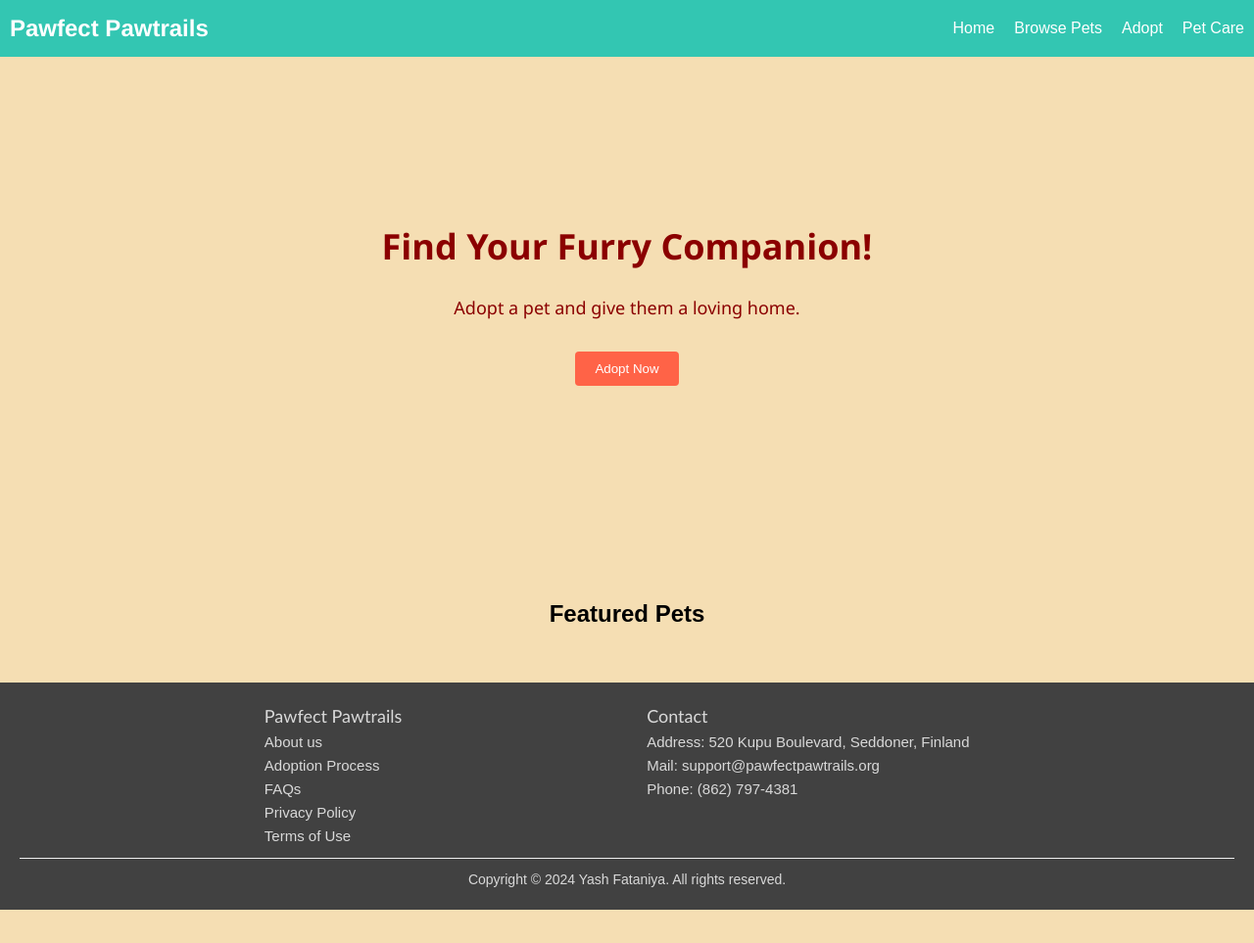
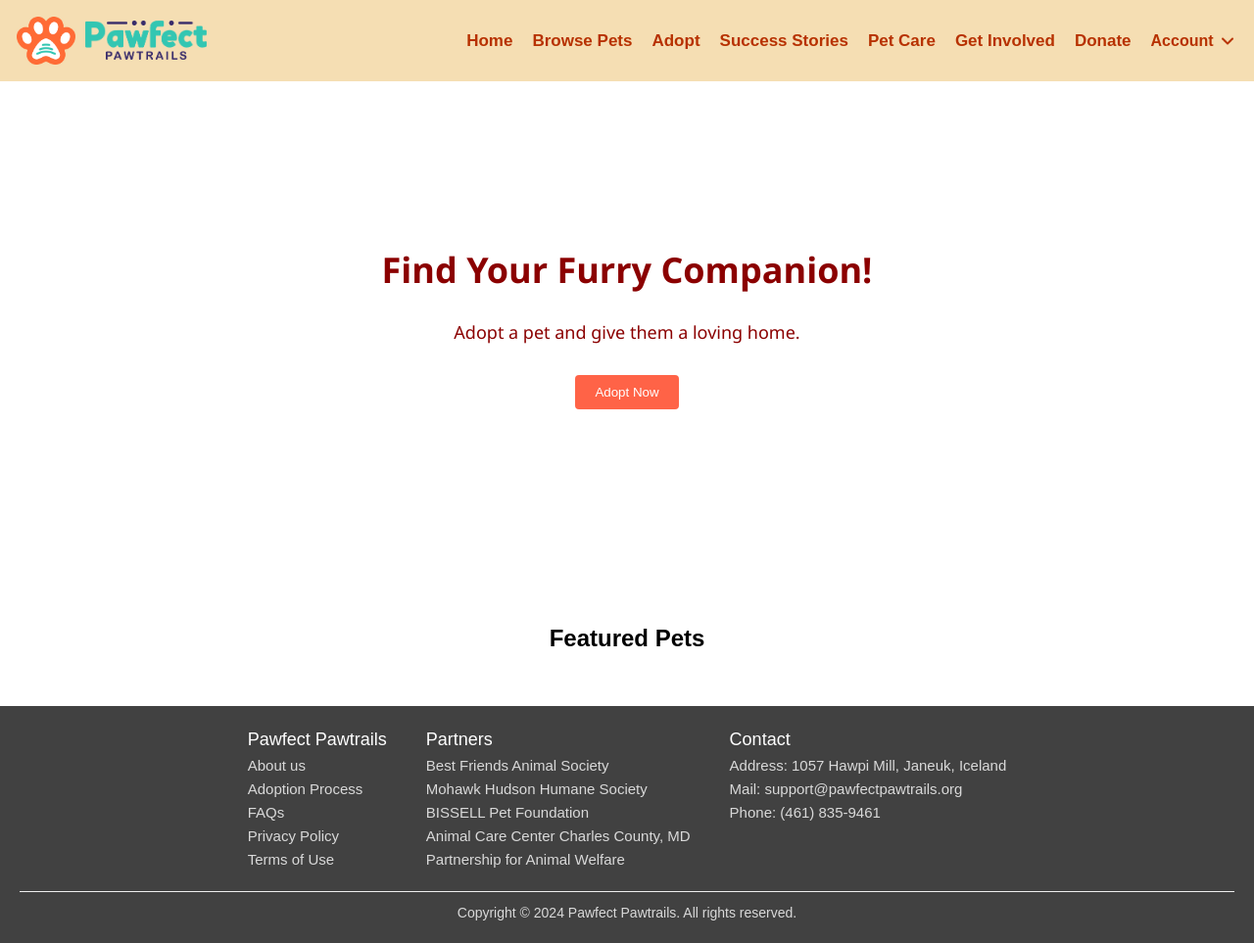
Before and after one commit to theyaxh/Pet-Adoption-and-Care, a PHP site: page / in a window 1280 px wide. Shown: the whole page at 98% size. Before the commit the page ends 929 px from the top, so only its background shows below. Run offline with PHP 8.4, Linux system fonts and the light colour scheme.

Commit message:
Update Header and Footer

```diff
--- a/index.html
+++ b/index.html
@@ -5,19 +5,45 @@
     <meta name="viewport" content="width=device-width, initial-scale=1.0">
     <title>Pawfect Pawtrails - Adoption and Care</title>
     <link rel="stylesheet" href="styles.css">
-    <link rel="icon" type="icon/x-icon" href="resources/Pawfect Pawtrails-2.png">
+    <link rel="icon" type="icon/x-icon" href="resources/Pawfect Pawtrails-4.png">
 </head>
 <body>
     <header>
+        <div class="header-container">
+            <a href="#">
+                <div class="logo-section">
+                    <img id="paw" src="resources/Pawfect Pawtrails-3.png" alt="logo">
+                    <img id="paw2" src="resources/Pawfect Pawtrails-5.png" alt="logo">
+                </div>
+            </a>
             <nav>
-            <div class="logo">Pawfect Pawtrails</div>
                 <ul>
                     <li><a href="#">Home</a></li>
                     <li><a href="#">Browse Pets</a></li>
                     <li><a href="#">Adopt</a></li>
+                    <li><a href="#">Success Stories</a></li>
                     <li><a href="#">Pet Care</a></li>
+                    <li><a href="#">Get Involved</a></li>
+                    <li><a href="#">Donate</a></li>
+                    <li class="dropdown">
+                        <a href="#" class="dropbtn">Account</a>
+                        <div class="dropdown-content">
+                            <a href="#">Profile</a>
+                            <a href="#">Adoption History</a>
+                            <a href="#">Favourites</a>
+                            <a href="#">Foster Applications</a>
+                            <a href="#">Volunteer Applications</a>
+                            <a href="#">Donations</a>
+                            <a href="#">Settings</a>
+                            <a href="#">Logout</a>
+                        </div>
+                        <a href="#" class="dropdown-link">
+                            <img src="resources/down-2.png" alt="down arrow">
+                        </a>
+                    </li>
                 </ul>
             </nav>
+        </div>
     </header>
 
     <main>
@@ -45,18 +71,28 @@
                     <li><a class="link" href="#">Terms of Use</a></li>
                 </ul>
             </section>
+            <section class="footer-links">
+                <p id="xname">Partners</p>
+                <ul>
+                    <li><a class="link" href="https://bestfriends.org/">Best Friends Animal Society</a></li>
+                    <li><a class="link" href="https://www.mohawkhumane.org/">Mohawk Hudson Humane Society</a></li>
+                    <li><a class="link" href="https://www.bissellpetfoundation.org/">BISSELL Pet Foundation</a></li>
+                    <li><a class="link" href="https://www.charlescountymd.gov/services/animal-care-control/animal-care-center">Animal Care Center Charles County, MD</a></li>
+                    <li><a class="link" href="https://paw-rescue.org/adopt/">Partnership for Animal Welfare</a></li>
+                </ul>
+            </section>
             <section class="contact">
                 <p id="xname">Contact</p>
                 <ul>
-                    <li>Address: 520 Kupu Boulevard, Seddoner, Finland</li>
+                    <li>Address: 1057 Hawpi Mill, Janeuk, Iceland</li>
                     <li>Mail: support@pawfectpawtrails.org</li>
-                    <li>Phone: (862) 797-4381</li>
+                    <li>Phone: (461) 835-9461</li>
                 </ul>
             </section>
         </div>
         <hr id="ftline">
         <div class="credits">
-            <p>Copyright © 2024 Yash Fataniya. All rights reserved.</p>
+            <p>Copyright © 2024 Pawfect Pawtrails. All rights reserved.</p>
         </div>
     </footer>
     <script src="main.js"></script>
--- a/styles.css
+++ b/styles.css
@@ -7,28 +7,37 @@
 body {
     font-family: Arial, sans-serif;
     line-height: 1.6;
-    background-color: wheat;
+    background-color: white;
 }
 
-/* Header and navigation */
+/* Header */
 header {
-    background-color: #33C6B2;
-    color: #fff;
-    padding: 10px;
-    font-family: Arial, Helvetica, sans-serif;
+    background-color: wheat;
+    padding: 17px;
 }
 
-nav {
+.header-container {
     display: flex;
     justify-content: space-between;
     align-items: center;
-    margin: auto;
 }
 
-.logo {
-    font-size: 24px;
-    font-family: Helvetica;
-    font-weight: bold;
+.logo-section img::selection {
+    background-color: whitesmoke;
+}
+
+.logo-section {
+    display: flex;
+    align-items: center;
+}
+
+#paw {
+    width: 60px;
+    margin-right: 10px;
+}
+
+#paw2 {
+    height: 40px;
 }
 
 nav ul {
@@ -38,16 +47,114 @@ nav ul {
 
 nav ul li {
     margin-left: 20px;
+    text-align: center;
 }
 
 nav ul li a {
-    color: #fff;
+    font-size: 17px;
+    color: #b73100 ;
     text-decoration: none;
+    font-weight: bold;
+    transition: color 0.3s;
+}
+
+nav ul li a::selection {
+    background-color: #3d3d3d;
+    color: whitesmoke;
+}
+
+nav ul li a:hover {
+    color: #392C6B;
+}
+
+.dropdown {
+    position: relative;
+    display: inline-block;
+}
+
+.dropdown-content {
+    display: none;
+    position: absolute;
+    min-width: 160px;
+    z-index: 1;
+    box-shadow: 0px 8px 16px 0px rgba(0,0,0,0.2);
+    background-color: wheat; /* Match the navbar's background color */
+    right: 0; /* Align to the bottom left of the button */
+}
+
+.dropdown-content a {
+    color: #b73100; /* Match the navbar link color */
+    padding: 12px 16px;
+    text-decoration: none;
+    display: block;
+}
+
+.dropdown-content a:hover {
+    /* background-color: #392C6B; Match the navbar link hover color */
+}
+
+.dropdown:hover {
+    /* background-image: url('resources/upload.png');     */
+}
+
+.dropdown-link img {
+    transition: transform 0.15s;/* Add transition for smooth effect */
+}
+
+.dropdown-link:hover img {
+    transform: rotate(180deg);
+}
+
+.dropdown-link:hover {
+    filter: saturate(0%);
+}
+
+.dropbtn:hover {
+    .dropdown-link:hover {
+        filter: saturate(0%);
+    }
+    .dropdown-link:hover img {
+        transform: rotate(180deg);
+    }
+}
+
+.dropdown:hover .dropdown-content {
+    display: block;
+}
+
+.dropbtn {
+    background-color: transparent;
+    border: none;
+    color: #b73100;
+    font-size: 17px;
+    font-weight: bold;
+    /* padding: 16px; */
+    font-size: 16px;
+    border: none;
+    /* Add down arrow icon */
+    /* background-image: url('down.png');
+    background-position: right 10px center; /* Adjusted position */
+    /* background-repeat: no-repeat;  */
+}
+
+.dropdown:hover .dropbtn {
+    color: #392C6B;
+}
+
+nav ul li img {
+    height: 20px;
+    vertical-align: middle;
+}
+/* Media query to adjust dropdown position or size on smaller screens */
+@media (max-width: 600px) {
+    .dropdown-content {
+        min-width: 100px; /* Adjust width for smaller screens */
+        /* Additional adjustments as needed */
+    }
 }
 
 /* Hero section */
 .hero {
-    /* background-image: url('hero-image.jpg'); */
     background-size: cover;
     background-position: center;
     height: 500px;
@@ -96,14 +203,26 @@ footer {
     background-color: #414141;
     color: #D9D9D9;
     padding: 20px;
-    /* display: flex; */
-    /* text-align: center;
-    align-items: center; */
+    align-items: center;
+    font-family: Arial, Helvetica, sans-serif;
+}
+
+.content {
+    display: flex;
+    justify-content: center;
+    width: max-contents;
+    align-self: center;
+    gap: 40px;
+}
+
+.footer-links ul a::selection, .footer-links p::selection, .contact p::selection, .contact ul li::selection, .credits p::selection {
+    background-color: whitesmoke;
+    color: #777;
 }
 
 .footer-links p, .contact p {
-    font-family: 'Trebuchet MS', 'Lucida Sans Unicode', 'Lucida Grande', 'Lucida Sans', Arial, sans-serif;
     font-size: 18px;
+    color: white;
 }
 
 .footer-links ul, .contact ul {
@@ -112,30 +231,16 @@ footer {
     font-size: 15px;
 }
 
-.footer-links, .contact {
-    /* width: 200px; */
-    /* width: max-content; */
-    /* left: 50%; */
-    /* margin-left: -50%; */
-    margin-left: auto;
-    margin-right: auto;
+.footer-links ul a:hover {
+    color: white;
 }
 
 .footer-links {
-    margin-right: 00px;
     width: max-content;
 }
 
-.contact {
-    width: 350px;
-}
-
-.content {
-    display: flex;
-}
-
 .link {
-    color: #D9D9D9 ;
+    color: #D9D9D9;
     text-decoration: none;
 }
 
@@ -145,6 +250,8 @@ footer {
     border-top: none;
     border-left: none;
     border-right: none;
+    width: 100%;
+    margin-top: 10px;
 }
 
 .credits {
```
Also changed, not shown: resources/2147986382.jpg (added), resources/2150264946.jpg (added), resources/Pawfect Pawtrails-3.png (added), resources/Pawfect Pawtrails-4.png (added), resources/Pawfect Pawtrails-5.png (added), resources/down-2.png (added), resources/down.png (added), resources/upload-1.png (added), resources/upload.png (added), 1 other file. Lines whose indentation alone changed are shown as unchanged.
